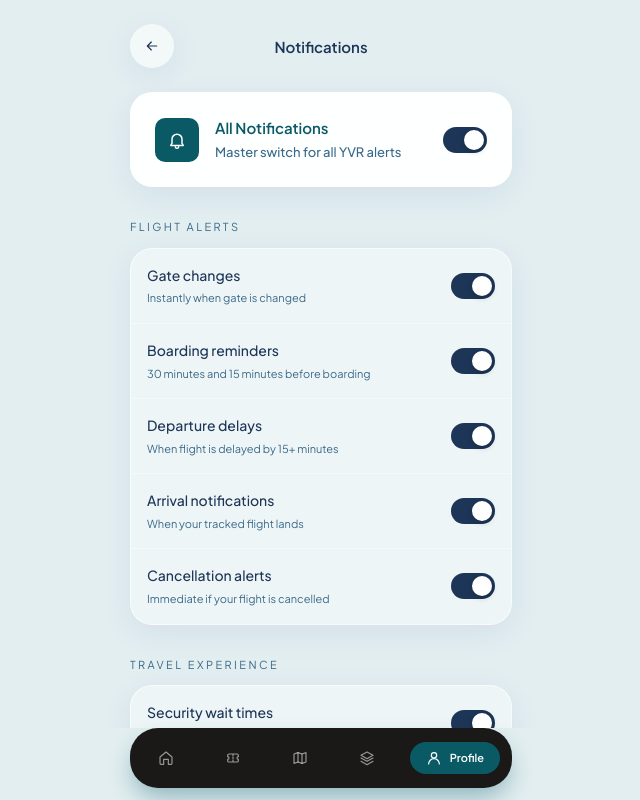
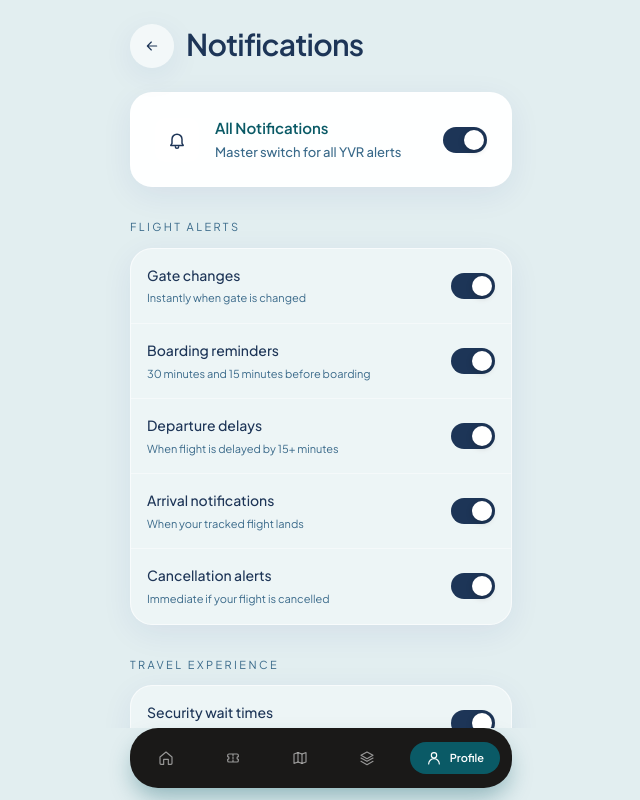
Before and after one commit to SemyonKuznetsoff/Vancouver-International-Airport-Mobile-App, a Next.js app: page /profile/notifications in a window 1280 px wide. Shown: the whole page, without its empty margins (319-959 px from the left). Built offline with nearby package versions, Linux system fonts and the light colour scheme.

Commit message:
Polish notifications header and icon tile

```diff
--- a/src/app/profile/notifications/page.tsx
+++ b/src/app/profile/notifications/page.tsx
@@ -5,6 +5,8 @@ import { AppShellAuthed } from "@/components/AppShellAuthed";
 import { Card } from "@/components/Card";
 import { Eyebrow } from "@/components/Eyebrow";
 import { HeaderIconButton } from "@/components/HeaderIconButton";
+import { Heading } from "@/components/Heading";
+import { IconTile } from "@/components/IconTile";
 import { Toggle } from "@/components/Toggle";
 import { ArrowLeftIcon, BellIcon } from "@/components/icons";
 
@@ -119,16 +121,13 @@ export default function NotificationsPage() {
 
 function PageHeader() {
   return (
-    <header className="relative flex items-center justify-between px-6 pt-2">
+    <header className="flex items-start gap-3 px-6 pt-2">
       <HeaderIconButton aria-label="Back to Profile" href="/profile">
         <ArrowLeftIcon size={16} />
       </HeaderIconButton>
-
-      <h1 className="pointer-events-none absolute inset-x-0 top-2 inline-flex h-11 items-center justify-center text-section-title text-[var(--color-text-primary)]">
-        Notifications
-      </h1>
-
-      <span aria-hidden className="h-11 w-11" />
+      <div className="flex min-w-0 flex-1 pt-1">
+        <Heading size="title">Notifications</Heading>
+      </div>
     </header>
   );
 }
@@ -149,12 +148,12 @@ function MasterCard({
       className="border-[var(--color-action-teal-soft)]"
     >
       <div className="flex items-center gap-4">
-        <span
-          aria-hidden
-          className="inline-flex h-11 w-11 shrink-0 items-center justify-center rounded-[var(--radius-chip)] bg-[var(--color-action-teal)] text-[var(--color-action-primary-fg)]"
+        <IconTile
+          size={44}
+          className="bg-[var(--color-action-teal)] text-[var(--color-action-primary-fg)]"
         >
           <BellIcon size={20} />
-        </span>
+        </IconTile>
 
         <div className="flex min-w-0 flex-1 flex-col gap-1">
           <h2 className="text-section-title text-[var(--color-action-teal)]">
```
